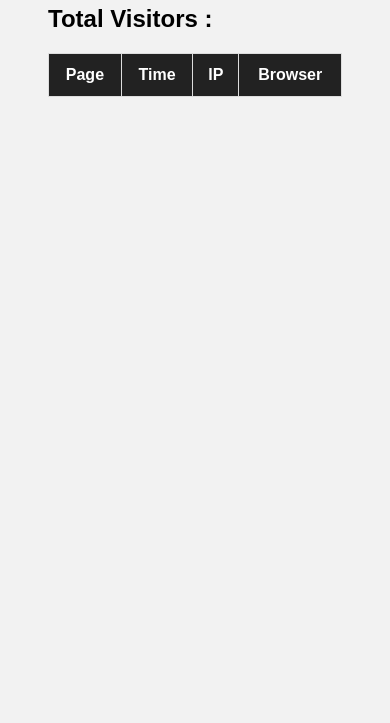
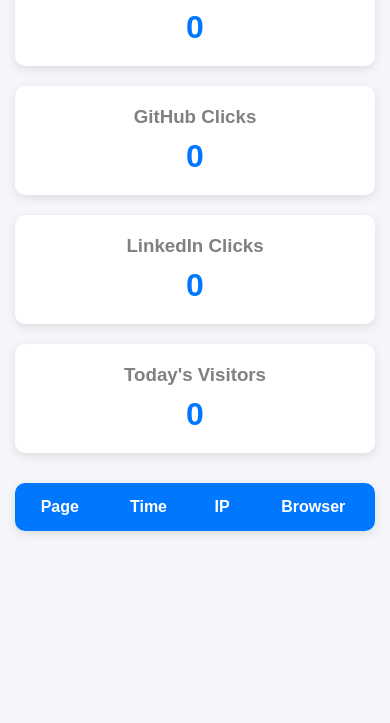
Before and after one commit to kuldeep-vaniya-2711/github-tracker, a website: page public/admin.html in a window 390 px wide. Shown: the part 121-844 px from the top of the page. Drawn offline with Linux system fonts and the light colour scheme; no server answers.

Commit message:
Step 4 - Professional Admin Dashboard UI

```diff
--- a/public/admin.html
+++ b/public/admin.html
@@ -1,69 +1,43 @@
 <!DOCTYPE html>
-
 <html lang="en">
 
 <head>
-
     <meta charset="UTF-8">
     <meta name="viewport" content="width=device-width, initial-scale=1.0">
-
     <title>Visitor Dashboard</title>
 
-<style>
-
-body{
-
-font-family:Arial;
-
-padding:40px;
-
-background:#f2f2f2;
-
-}
-
-table{
-
-width:100%;
-
-border-collapse:collapse;
-
-background:white;
-
-}
-
-th,td{
-
-padding:12px;
-
-border:1px solid #ddd;
-
-}
-
-th{
-
-background:#222;
-
-color:white;
-
-}
-
-h1{
-
-margin-bottom:20px;
-
-}
-
-</style>
-
+    <link rel="stylesheet" href="/style.css">
 </head>
 
 <body>
 
-<h1>Visitor Dashboard</h1>
+    <div class="container">
 
-<h2>Total Visitors :
-<span id="count"></span>
-</h2>
+        <h1>📊 Visitor Dashboard</h1>
+
+        <div class="cards">
+
+            <div class="card">
+                <h3>Total Visitors</h3>
+                <h2 id="totalVisitors">0</h2>
+            </div>
+
+            <div class="card">
+                <h3>GitHub Clicks</h3>
+                <h2 id="githubVisitors">0</h2>
+            </div>
+
+            <div class="card">
+                <h3>LinkedIn Clicks</h3>
+                <h2 id="linkedinVisitors">0</h2>
+            </div>
+
+            <div class="card">
+                <h3>Today's Visitors</h3>
+                <h2 id="todayVisitors">0</h2>
+            </div>
+
+        </div>
 
         <table>
 
@@ -72,11 +46,8 @@ margin-bottom:20px;
                 <tr>
 
                     <th>Page</th>
-
                     <th>Time</th>
-
                     <th>IP</th>
-
                     <th>Browser</th>
 
                 </tr>
@@ -89,41 +60,9 @@ margin-bottom:20px;
 
         </table>
 
-<script>
+    </div>
 
-fetch("/api/visitors")
-
-.then(res=>res.json())
-
-.then(data=>{
-
-document.getElementById("count").innerText=data.length;
-
-const body=document.getElementById("tableBody");
-
-data.reverse().forEach(v=>{
-
-body.innerHTML+=`
-
-<tr>
-
-<td>${v.page}</td>
-
-<td>${v.time}</td>
-
-<td>${v.ip}</td>
-
-<td>${v.browser}</td>
-
-</tr>
-
-`;
-
-});
-
-});
-
-</script>
+    <script src="/app.js"></script>
 
 </body>
 
--- /dev/null
+++ b/public/style.css
@@ -0,0 +1,96 @@
+* {
+    margin: 0;
+    padding: 0;
+    box-sizing: border-box;
+}
+
+body {
+    font-family: Arial, Helvetica, sans-serif;
+    background: #f4f6f9;
+    padding: 30px;
+}
+
+.container {
+    max-width: 1200px;
+    margin: auto;
+}
+
+h1 {
+    margin-bottom: 25px;
+    color: #222;
+}
+
+.cards {
+    display: grid;
+    grid-template-columns: repeat(4, 1fr);
+    gap: 20px;
+    margin-bottom: 30px;
+}
+
+.card {
+    background: white;
+    border-radius: 10px;
+    padding: 20px;
+    text-align: center;
+    box-shadow: 0px 3px 10px rgba(0,0,0,.1);
+}
+
+.card h3 {
+    color: gray;
+    margin-bottom: 10px;
+}
+
+.card h2 {
+    font-size: 32px;
+    color: #0077ff;
+}
+
+table {
+    width: 100%;
+    background: white;
+    border-collapse: collapse;
+    border-radius: 10px;
+    overflow: hidden;
+    box-shadow: 0px 3px 10px rgba(0,0,0,.1);
+}
+
+th {
+    background: #0077ff;
+    color: white;
+    padding: 15px;
+}
+
+td {
+    padding: 12px;
+    border-bottom: 1px solid #eee;
+}
+
+tr:hover {
+    background: #f7f7f7;
+}
+
+@media(max-width:900px){
+
+.cards{
+
+grid-template-columns:repeat(2,1fr);
+
+}
+
+}
+
+@media(max-width:600px){
+
+.cards{
+
+grid-template-columns:1fr;
+
+}
+
+body{
+
+padding:15px;
+
+}
+
+}
```
Also changed, not shown: server.js (+135 -8 lines), visitors.json (+18 -0 lines), public/app.js (added). Lines whose indentation alone changed are shown as unchanged.
